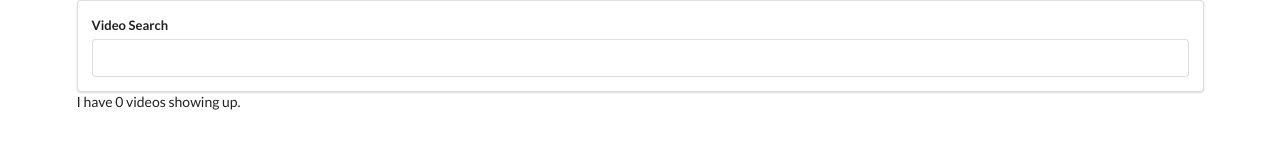
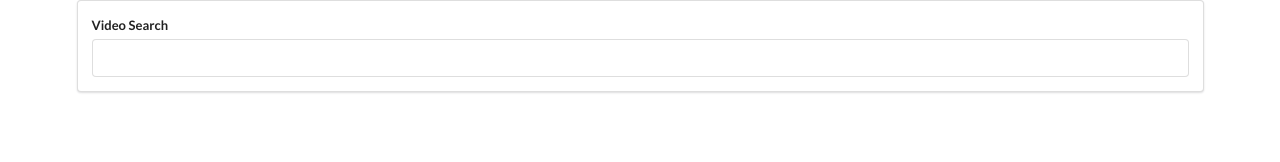
Before and after one commit to bhosaleT/React-Tube, a React (Create React App) app: page / in a window 1280 px wide. Shown: the top 162 px of the page. Built offline with nearby package versions, Linux system fonts and the light colour scheme.

Commit message:
created videolist component for the fetched data

```diff
--- a/src/components/App.js
+++ b/src/components/App.js
@@ -1,5 +1,6 @@
 import React from "react";
 import SearchBar from "./SearchBar";
+import VideoList from './VideoList';
 import youtube from "../apis/youtube";
 
 export default class App extends React.Component {
@@ -19,7 +20,7 @@
     return (
       <div className="ui container">
         <SearchBar onTermSubmit={this.onTermSubmit} />
-        I have {this.state.videos.length} videos showing up.
+        <VideoList videos = {this.state.videos}/>
       </div>
     );
   }
--- /dev/null
+++ b/src/components/VideoItem.js
@@ -0,0 +1,9 @@
+import React from 'react';
+
+const VideoItem = (props) =>{
+    return(
+        <div>Video Item</div>
+    )
+}
+
+export default VideoItem;
--- /dev/null
+++ b/src/components/VideoList.js
@@ -0,0 +1,11 @@
+import React from "react";
+import VideoItem from "./VideoItem";
+
+const VideoList = ({ videos }) => {
+  const renderedList = videos.map(video => {
+    return <VideoItem />;
+  });
+  return <div>{renderedList}</div>;
+};
+
+export default VideoList;
```
